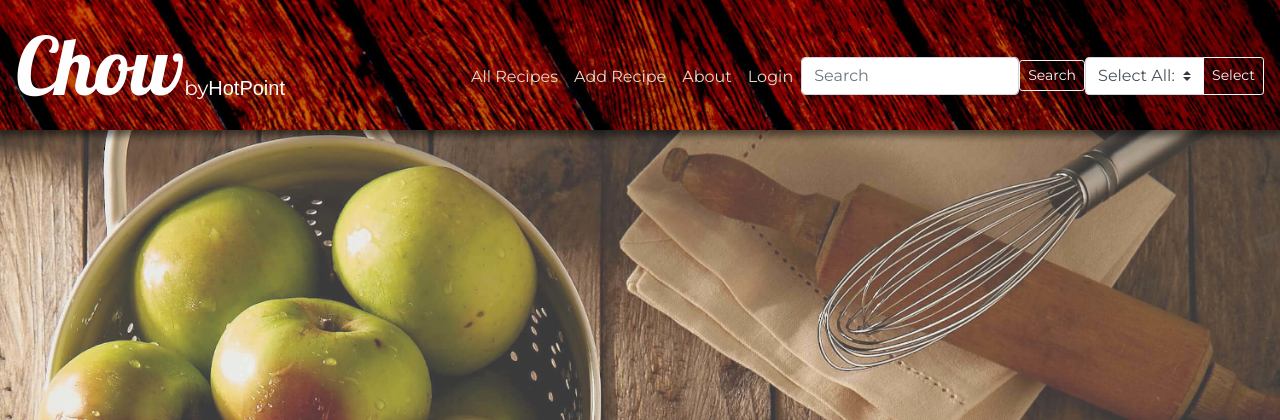
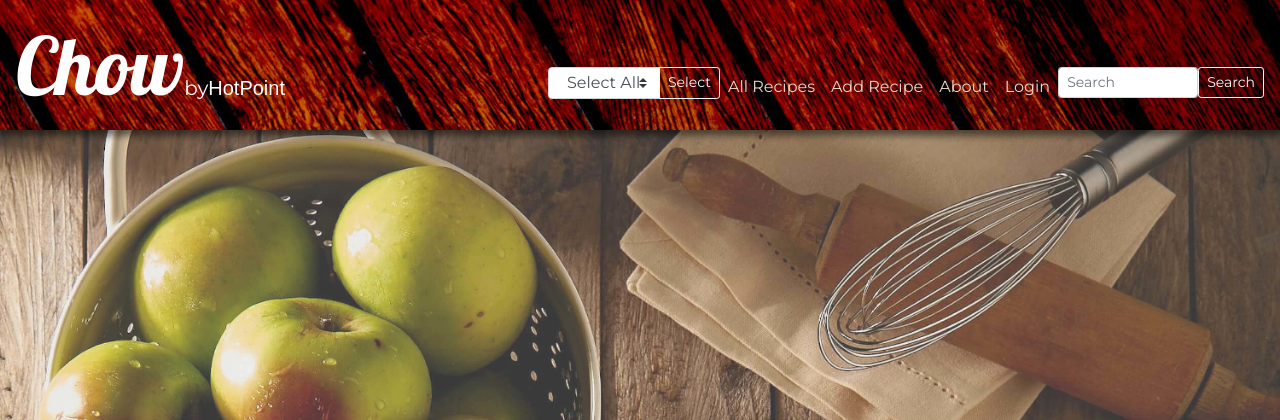
Before and after one commit to Clinton-Davis/chow, a Flask app: page / in a window 1280 px wide. Shown: the top 420 px of the page. Run offline with Flask 2, Linux system fonts and the light colour scheme; data that the repository does not hold is empty; some libraries are stand-ins or nearby versions.

Commit message:
change catogery drop down back

```diff
--- a/static/css/style.css
+++ b/static/css/style.css
@@ -121,7 +121,7 @@ hr {
     flex-basis: auto;
 
     justify-content: flex-end;
-    padding-top: 30px;
+    padding-top: 50px;
   }
 }
 
@@ -173,6 +173,8 @@ hr {
 
 .input-group>.custom-select {
   max-width: 10em;
+  height: 2em;
+  padding: 0px 1.125em;
 }
 
 .loggedIn {
@@ -194,14 +196,10 @@ hr {
   border: var(--obb);
 }
 
-.results {
-  text-align: center;
-  background-color: var(--cbg);
-  border-radius: 15px;
-  -webkit-border-radius: 15px;
-  -moz-border-radius: 15px;
-  -ms-border-radius: 15px;
-  -o-border-radius: 15px;
+.form-inline .form-control {
+
+  width: 10em;
+
 }
 
 
--- a/templates/base.html
+++ b/templates/base.html
@@ -34,33 +34,11 @@
         </li>
         {% else %}
         {% endif %}
-        <li class="nav-item">
-          <a class="ripple-surface nav-link" title="Home/Refresh" href="{{url_for('all_recipe')}}">All Recipes</a>
-        </li>
-        <li class="nav-item">
-          <a class="ripple-surface nav-link" href="{{url_for('add_recipe')}}">Add Recipe</a>
-        </li>
-        <li class="nav-item">
-          <a class="ripple-surface nav-link" title="More About Chow by HotPoint" href="{{url_for('about')}}">About</a>
-        </li>
-        <li class="nav-item">
-          {% if session['logged_in'] == True %}
-          <a class="ripple-surface nav-link" title="Logout" href="{{url_for('logout')}}">Logout</a>
-          {% else %}
-          <a class="ripple-surface nav-link" title="Login and Register" href="{{url_for('login')}}">Login</a>
-          {% endif %}
-        </li>
-        <li class="nav-item">
-          <form action="{{url_for('search')}}" method="POST" class="form-inline my-2 my-lg-0">
-            <input class="form-control" type="search" placeholder="Search" aria-label="Search" name="search_text">
-            <button class="ripple-surface btn btn-outline-light btn-sm" type="submit">Search</button>
-          </form>
-        </li>
         <form action="{{url_for('category')}}" method="POST">
           <div class="input-group">
-            <select class="custom-select" id="categorySearch" aria-label="category_search"
+            <select class=" form-control form-control-sm custom-select" id="categorySearch" aria-label="category_search"
               title="Select by: Catogery/Chef/Servings/ Default Newest to Oldest" name="category_search">
-              <option value="#" disabled selected>Select All:</option>
+              <option value="#" disabled selected>Select All</option>
               <option value="Veggie">Veggie</option>
               <option value="Fish">Fish</option>
               <option value="Beef">Beef</option>
@@ -82,6 +60,30 @@
             </div>
           </div>
         </form>
+        <li class="nav-item">
+          <a class="ripple-surface nav-link" title="Home/Refresh" href="{{url_for('all_recipe')}}">All Recipes</a>
+        </li>
+        <li class="nav-item">
+          <a class="ripple-surface nav-link" href="{{url_for('add_recipe')}}">Add Recipe</a>
+        </li>
+        <li class="nav-item">
+          <a class="ripple-surface nav-link" title="More About Chow by HotPoint" href="{{url_for('about')}}">About</a>
+        </li>
+        <li class="nav-item">
+          {% if session['logged_in'] == True %}
+          <a class="ripple-surface nav-link" title="Logout" href="{{url_for('logout')}}">Logout</a>
+          {% else %}
+          <a class="ripple-surface nav-link" title="Login and Register" href="{{url_for('login')}}">Login</a>
+          {% endif %}
+        </li>
+        <li class="nav-item">
+          <form action="{{url_for('search')}}" method="POST" class="form-inline my-2 my-lg-0">
+            <input class="form-control form-control-sm" type="search" placeholder="Search" aria-label="Search"
+              name="search_text">
+            <button class="ripple-surface btn btn-outline-light btn-sm" type="submit">Search</button>
+          </form>
+        </li>
+
 
       </ul>
     </div>
```
